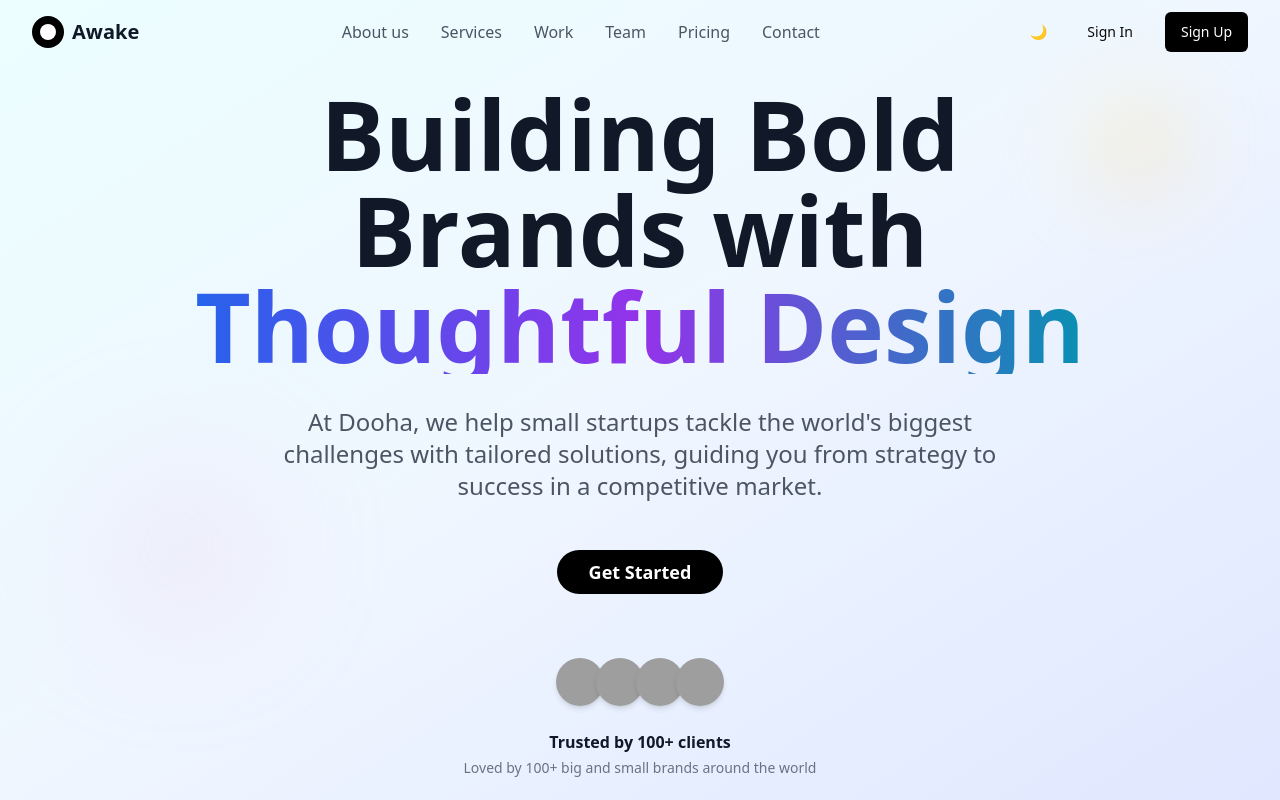
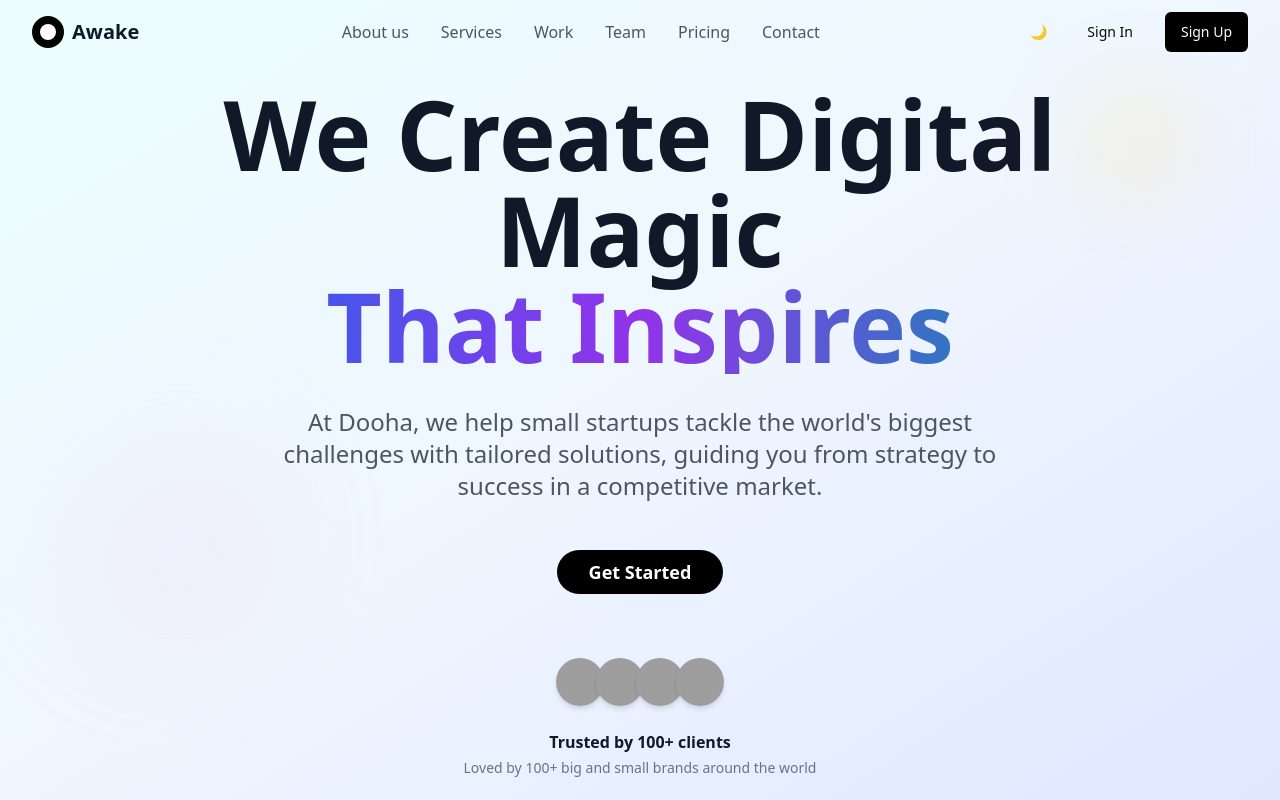
Before and after one commit to denirusdiaman/dooha, a Next.js app: page / in a window 1280 px wide. Shown: the top 800 px of the page. Built offline with nearby package versions, Linux system fonts and the light colour scheme; grey boxes are pictures that could not be loaded.

Commit message:
Update HeroSection.jsx

```diff
--- a/components/HeroSection.jsx
+++ b/components/HeroSection.jsx
@@ -17,9 +17,9 @@ const HeroSection = () => {
         <div className="text-center max-w-4xl mx-auto">
           {/* Main heading */}
           <h1 className="text-6xl sm:text-7xl lg:text-8xl font-bold text-gray-900 mb-8 leading-tight">
-            Building Bold Brands with
+            We Create Digital Magic
             <span className="block bg-gradient-to-r from-blue-600 via-purple-600 to-cyan-600 bg-clip-text text-transparent">
-              Thoughtful Design
+              That Inspires
             </span>
           </h1>
 
```
